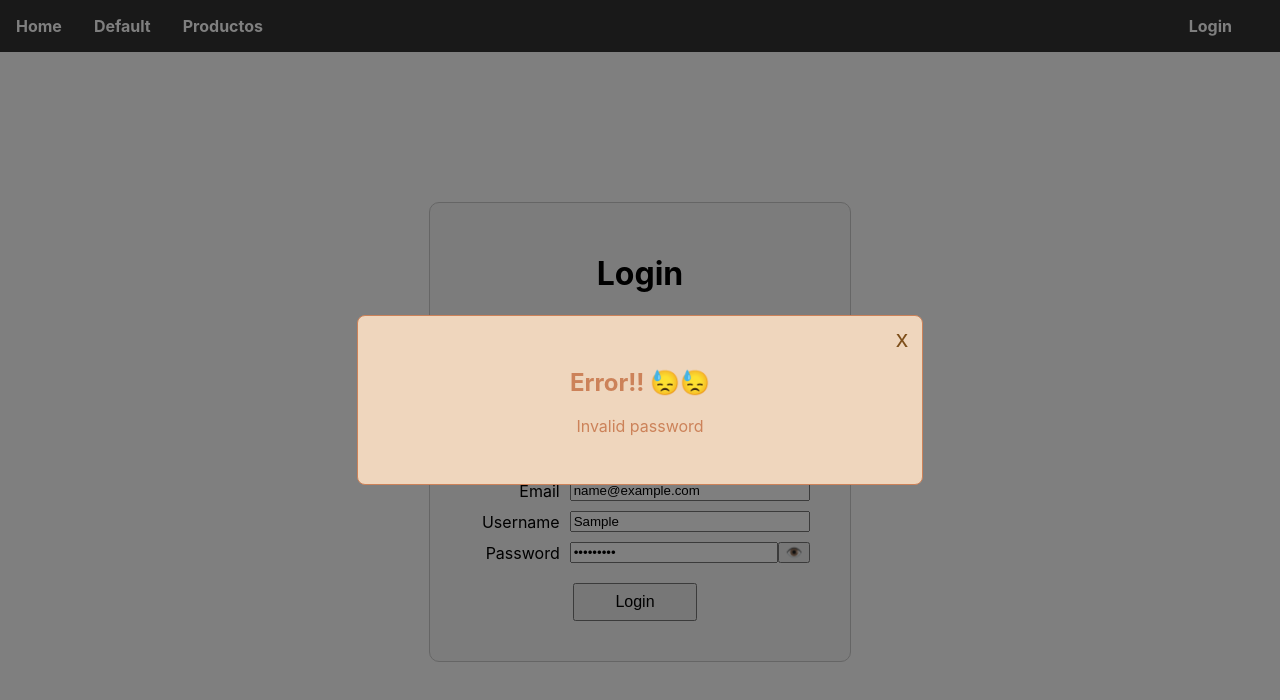
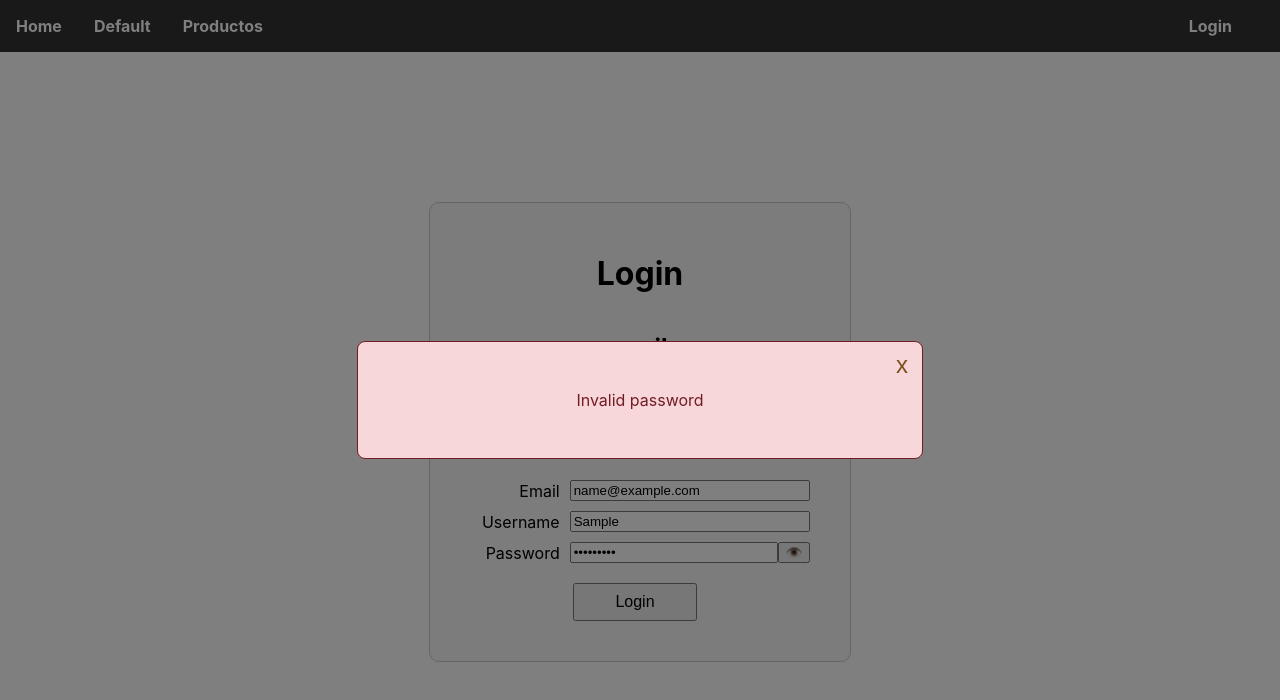
Before and after one commit to adhes14/desarrollo-frontend-react, a React (Create React App) app: page /login in a window 1280 px wide. Both pictures are taken after typing "name@example.com", "Sample", "Sample123" into the empty fields and a click on the button "Login". Shown: the top 700 px of the page. Built offline with nearby package versions, Linux system fonts and the light colour scheme.

Commit message:
ejercicio 4, logout

```diff
--- a/src/App.css
+++ b/src/App.css
@@ -67,9 +67,6 @@ nav {
     color: #ffcc00;
   }
 }
-
-
-
 
 .container {
   display: flex;
@@ -154,6 +151,12 @@ form div input {
   }
 
   &.error {
+    background-color: #f8d7da;
+    color: #721c24;
+    border: 1px solid #721c24;
+  }
+
+  &.logout {
     background-color: #efd6bd;
     color: #cc8259;
     border: 1px solid #cc8259;
@@ -170,3 +173,8 @@ form div input {
   font-size: 1.5rem;
   cursor: pointer;
 }
+
+.logout {
+  cursor: pointer;
+  display: block;
+}
--- a/src/components/Modalinfo.jsx
+++ b/src/components/Modalinfo.jsx
@@ -1,6 +1,14 @@
 import { motion } from "framer-motion";
+import { saveFormData } from "../redux/form/formActions";
+import { useDispatch } from "react-redux";
 
 const Modalinfo = ({ visible, message, type, onClose }) => {
+  const dispatch = useDispatch();
+  const logout = () => {
+    dispatch(saveFormData({ email: "", password: "", username: "" }));
+    onClose();
+  };
+
   if (!visible) {
     return null;
   }
@@ -9,18 +17,22 @@ const Modalinfo = ({ visible, message, type, onClose }) => {
     <div className="modal-overlay">
       <motion.div
         className={`notification ${type}`}
-        initial={{opacity: 0, y: -20}}
-        animate={{opacity: 1, y: 0}}
-        transition={{duration: 0.5}}
+        initial={{ opacity: 0, y: -20 }}
+        animate={{ opacity: 1, y: 0 }}
+        transition={{ duration: 0.5 }}
       >
         <div>
-          <h2>{type === 'success' ? 'Success!! 🎉🎉' : 'Error!! 😓😓'}</h2>
-          <p>{ message }</p>
+          <p>{message}</p>
         </div>
-        <button className="close-btn" onClick={ onClose }>x</button>
+        <button className="close-btn" onClick={onClose}>x</button>
+        {type === 'logout' && (
+          <div className="button-container">
+            <button type="button" onClick={logout}>Clck here to logout!!!</button>
+          </div>
+        )}
       </motion.div>
     </div>
   );
-};
+}
 
 export default Modalinfo;
--- a/src/components/Navbar.jsx
+++ b/src/components/Navbar.jsx
@@ -18,7 +18,9 @@ const Navbar = () => {
       </ul>
       <ul>
         {username ? (
-          <p>Welcome {username}: {email}</p>
+          <li>
+            <Link to="/login">Welcome {username}: {email}</Link>
+          </li>
         ) : (
           <li>
             <Link to="/login">Login</Link>
--- a/src/screens/Forms/LoginForm.jsx
+++ b/src/screens/Forms/LoginForm.jsx
@@ -29,6 +29,12 @@ const LoginForm = () => {
     setModalMessage(`Form data saved successfully, Welcome ${values.username}!`);
     setShowModalinfo(true);
     setType("success");
+  }
+
+  const handleLogout = () => {
+    setModalMessage(`${form.formData.username}, are you sure you want to logout?`);
+    setShowModalinfo(true);
+    setType("logout");
   }
 
   const hideModalinfo = () => {
@@ -68,9 +74,13 @@ const LoginForm = () => {
                 {showPassword ? "🙈" : "👁️"}
               </button>
             </div>
-            <div className="button-container">
-              <button type="submit">Login</button>
-            </div>
+            {form.formData.username ? (
+              <a className="App-link logout" onClick={handleLogout}>Logout</a>
+            ) : (
+              <div className="button-container">
+                <button type="submit">Login</button>
+              </div>
+            )}
           </form>
         </div>
       </motion.div>
```
